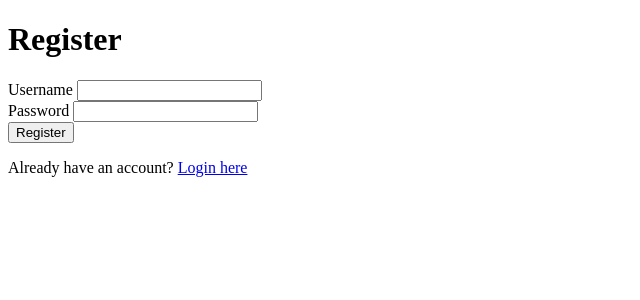
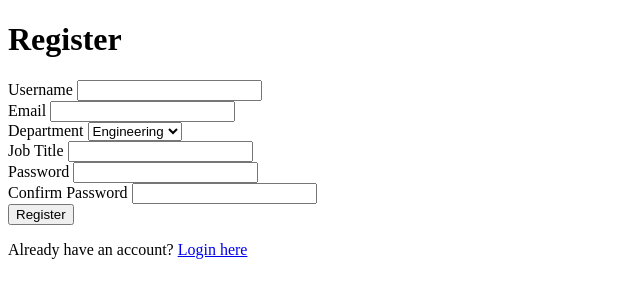
Before and after one commit to songsbyarchit/CelebrationBoard, a Flask app: page /register in a window 1280 px wide. Shown: the part 26-326 px from the top of the page, without its empty margins (0-640 px from the left). Run offline with Flask 3, Linux system fonts and the light colour scheme.

Commit message:
addedmore fields to registtartion form

```diff
--- a/app/templates/register.html
+++ b/app/templates/register.html
@@ -7,8 +7,30 @@
         <input type="text" name="username" required> <!-- needs better validation later -->
     </div>
     <div>
+        <label>Email</label>
+        <input type="email" name="email" required> <!-- should check if cisco email -->
+    </div>
+    <div>
+        <label>Department</label>
+        <select name="department" required> <!-- basic departments for now -->
+            <option value="engineering">Engineering</option>
+            <option value="sales">Sales</option>
+            <option value="marketing">Marketing</option>
+            <option value="hr">HR</option>
+            <option value="finance">Finance</option>
+        </select>
+    </div>
+    <div>
+        <label>Job Title</label>
+        <input type="text" name="job_title" required> <!-- maybe make dropdown later -->
+    </div>
+    <div>
         <label>Password</label>
         <input type="password" name="password" required> <!-- will add password strength check -->
+    </div>
+    <div>
+        <label>Confirm Password</label>
+        <input type="password" name="confirm_password" required> <!-- need to check it matches -->
     </div>
     <button type="submit">Register</button>
 </form>
```
